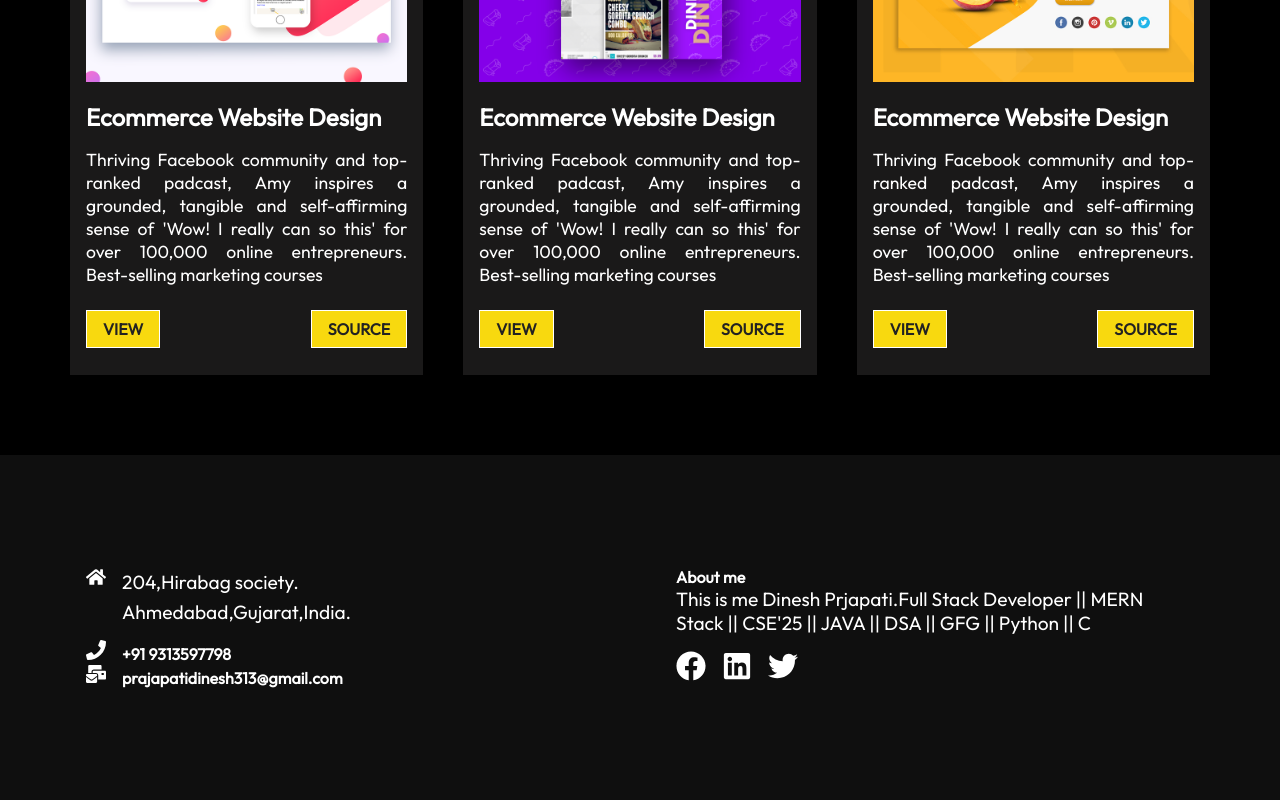
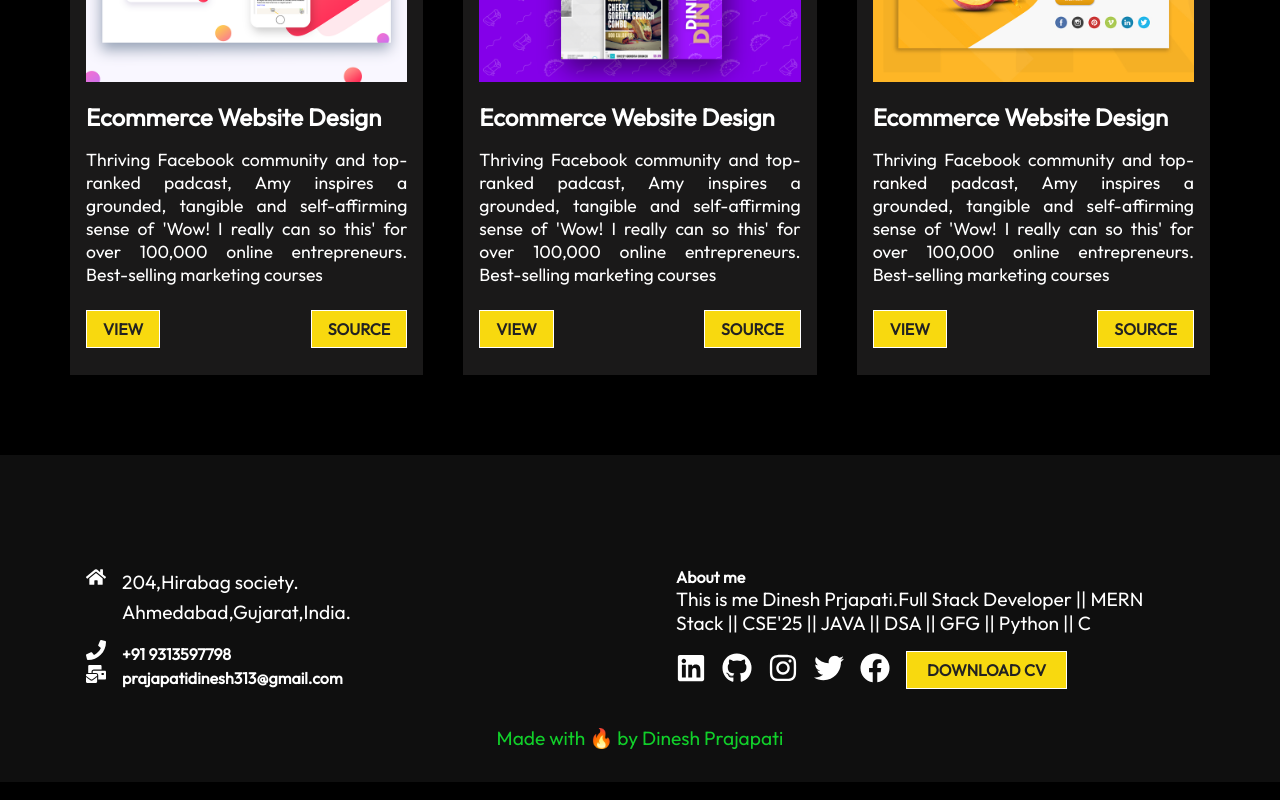
Before and after one commit to dinesh0313/dineshprajapatiportfolio, a React (Create React App) app: page / in a window 1280 px wide. Shown: the part 1114-1914 px from the top of the page. Built offline with nearby package versions, Linux system fonts and the light colour scheme.

Commit message:
initial commit

```diff
--- a/src/components/Footer.js
+++ b/src/components/Footer.js
@@ -1,9 +1,8 @@
 import "./FooterStyles.css"
 
 import React from 'react'
-import { FaFacebook, FaHome, FaLinkedin, FaMailBulk, FaPhone, FaTwitter } from "react-icons/fa";
-// import pro1 from"https://www.linkedin.com/in/dinesh-prajapati-8899ba22a/"
-
+import { FaFacebook, FaHome, FaLinkedin, FaMailBulk, FaPhone, FaTwitter, FaGithub, FaInstagram } from "react-icons/fa";
+import Resume from './MyResume3.1.pdf'
 
 const Footer = () => {
   return (
@@ -30,14 +29,23 @@ const Footer = () => {
                 <h4>About me</h4>
                 <p>This is me Dinesh Prjapati.Full Stack Developer || MERN Stack || CSE'25 || JAVA || DSA || GFG || Python || C </p>
                 <div className="social">
-                    <FaFacebook className="fc" url="https://youtube.com/shorts/_G64ohDhyw0?si=pnnpqPEs4QdAXvyB" size={30} style={{color:"#fff", marginRight:"1rem"}}
-                    />
-                    <FaLinkedin size={30} style={{color:"#fff", marginRight:"1rem"}}
-                    />
-                    <FaTwitter   size={30} style={{color:"#fff", marginRight:"1rem"}}
-                    />
+                    <a href="https://www.linkedin.com/in/dinesh-prajapati-8899ba22a/">
+                    <FaLinkedin  size={30} style={{color:"#fff", marginRight:"1rem"}}/></a>
+                    <a href="https://github.com/dinesh0313"><FaGithub size={30} style={{color:"#fff", marginRight:"1rem"}}/></a>
+                    <a href="https://www.instagram.com/dinesh_prajapati_313/"><FaInstagram   size={30} style={{color:"#fff", marginRight:"1rem"}}/></a>
+                    <a href="https://twitter.com/DineshD71027"><FaTwitter   size={30} style={{color:"#fff", marginRight:"1rem"}}/></a>
+                    <a href="https://www.facebook.com/profile.php?id=100043913285348"><FaFacebook   size={30} style={{color:"#fff", marginRight:"1rem"}}/></a>
+                    {/* <a href="./MyResume3.1.pdf" download=
+                    "_blank" className="btn1">Download Resume</a> */}
+                    {/* <a href="./MyResume3.1.pdf" download="_blank" className="btn1">Download Resume</a> */}
+                    {/* <a href="./MyResume3.1.pdf" >
+                    <button className="btn1">Download CV</button></a> */}
+                    <a href={Resume} download='resume' target="_blank"><button className="btn1">Download CV</button></a>
                 </div>
             </div>
+        </div>
+        <div className="footer-last">
+            <p>Made with 🔥 by Dinesh Prajapati</p>
         </div>
     </div>
   )
--- a/src/components/FooterStyles.css
+++ b/src/components/FooterStyles.css
@@ -1,7 +1,7 @@
 .footer
 {
     width: 100%;
-    padding:6rem 0;
+    padding:6rem 0 2rem 0;
     background-color: rgba(19, 19, 19, 0.8);
 }
 
@@ -43,7 +43,11 @@
 
 .social
 {
-    margin-top: 1rem;
+    margin: 1rem 0;
+    display: flex;
+    justify-content: left;
+    align-items: center;
+    cursor: pointer;
 }
 
 .h4
@@ -56,6 +60,17 @@ p{
     font-size: 1.2rem;
 }
 
+.footer-last p
+{
+    display: flex;
+    margin-top: 5px;
+    /* margin-bottom: -595px;     */
+    /* margin-right: 44px; */
+    /* padding: auto; */
+    /* align-items: center; */
+    justify-content: center;
+    color: rgb(17, 207, 42);
+}
 
 .fc:hover
 {
@@ -65,7 +80,5 @@ p{
 @media screen and (max-width:640px) {
     .footer-container{
         grid-template-columns: 1fr;
-
     }
-
 }
--- a/src/components/HeroImg.js
+++ b/src/components/HeroImg.js
@@ -11,8 +11,8 @@ const HeroImg = () => {
           <img className="into-img" src={IntroImg} alt="IntroImg"/>
         </div>
         <div className="content">
-            <p>HI, I'M A FREELANCER. </p>
-            <h1>React Developer.</h1>
+            <p>HI, I'M Dinesh Prajapati </p>
+            <h1>Full Stack Developer.</h1>
             <div>
                 <Link to="/project" className="btn">Projects</Link>
                 <Link to="/contact" className="btn btn-light">Contact</Link>
--- a/src/components/WorkCardData.js
+++ b/src/components/WorkCardData.js
@@ -8,7 +8,7 @@ const ProjectCardData =[
         title : "Ecommerce Website Design",
         text: "Thriving Facebook community and top-ranked padcast, Amy inspires a grounded, tangible and self-affirming sense of 'Wow! I really can so this'  for over 100,000 online entrepreneurs. Best-selling marketing courses",
         view : "https://dinesh0313.github.io/Flipkart/",
-        source : "https://dinesh0313.github.io/Flipkart/"
+        source : "https://github.com/dinesh0313/Flipkart"
     },
 
     {
--- a/src/index.css
+++ b/src/index.css
@@ -46,6 +46,19 @@ ul{
   cursor: pointer;
 }
 
+.btn1{
+  padding: 8px 20px;
+  font-size: 1rem;
+  text-transform: uppercase;
+  background: rgb(248,217,15);
+  color: #222;
+  border: 1px solid #fff;
+  font-weight: 600;
+  cursor: pointer;
+}
+
+
+
 .btn-light
 {
   background: transparent;
```
Also changed, not shown: 1 other file (tests, documents, lock files or other folders).
